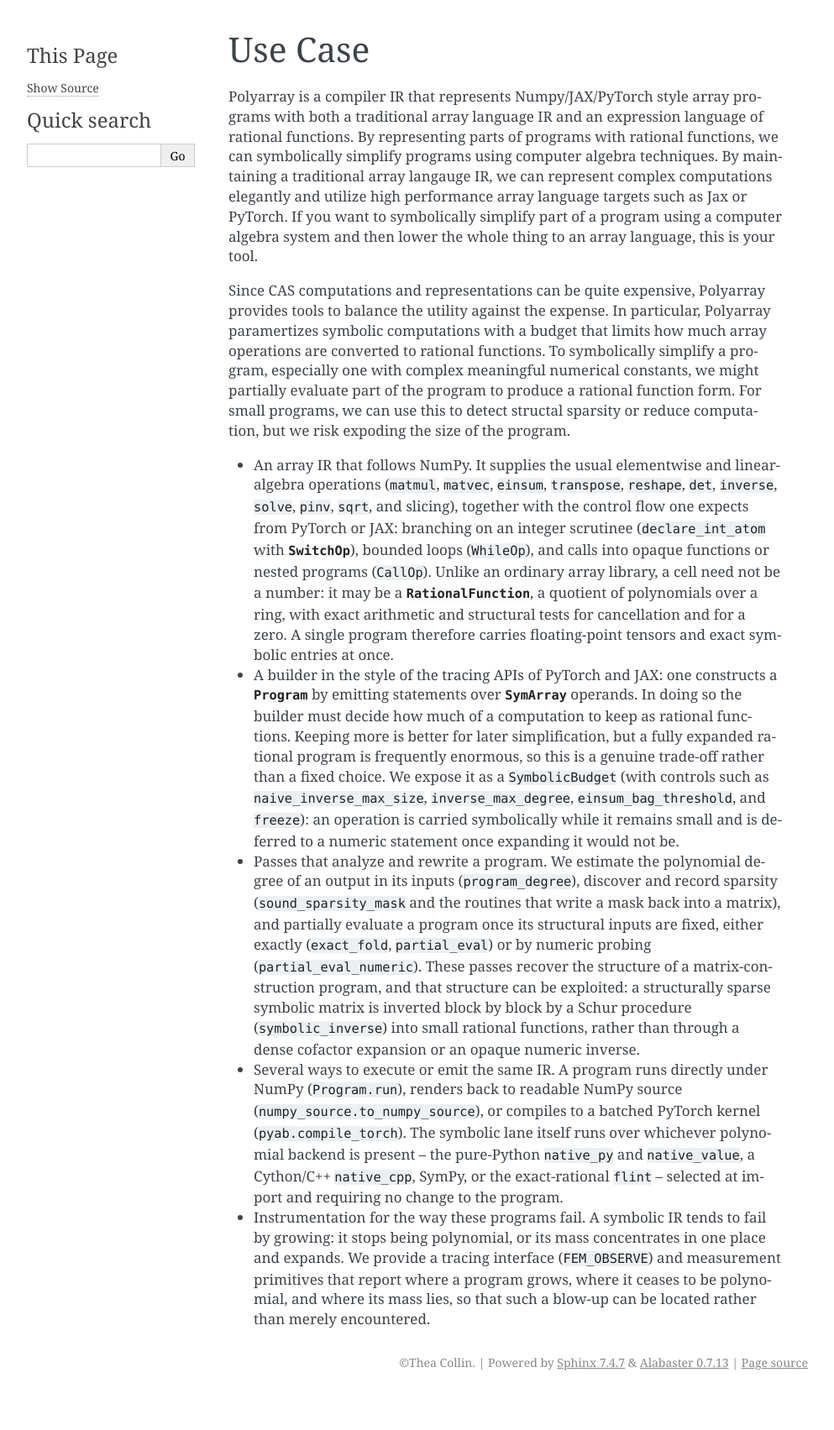
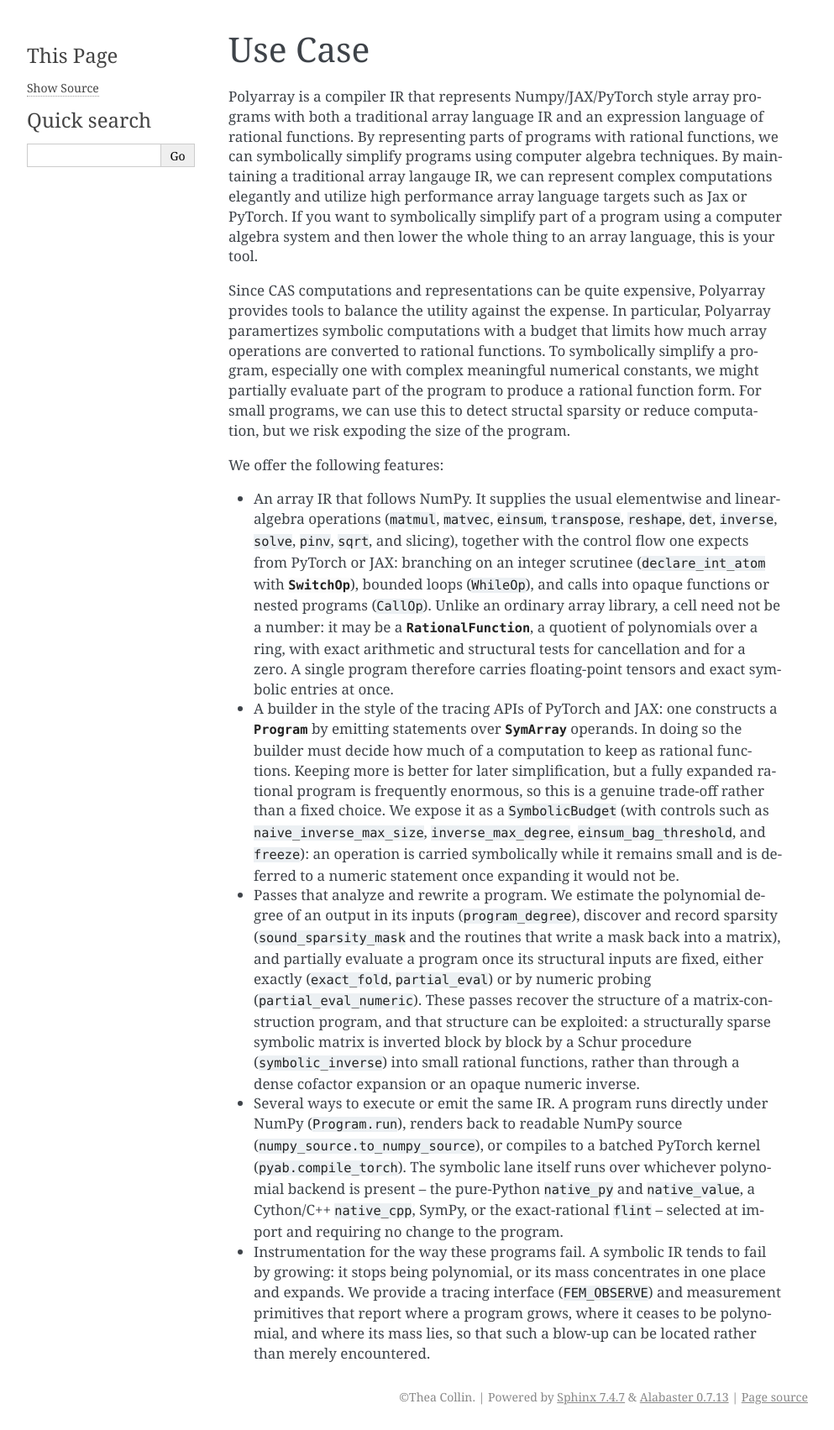
Before and after one commit to wraith1995/polyarray, a Sphinx documentation site: the page built from docs/source/philosophy.rst, in a window 1280 px wide. Shown: the whole page at 84% size, without its empty margins (148-1141 px from the left). Built offline with Sphinx 7.4.7, drawn with Linux system fonts in a browser that asks for light colours; before the commit the page ends 1662 px from its top, so only the background shows below that.

Commit message:
better docs

```diff
--- a/docs/source/philosophy.rst
+++ b/docs/source/philosophy.rst
@@ -16,6 +16,7 @@
 a rational function form. For small programs, we can use this to detect structal sparsity or reduce computation,
 but we risk expoding the size of the program.
 
+We offer the following features:
 
 * An array IR that follows NumPy. It supplies the usual elementwise and
   linear-algebra operations (``matmul``, ``matvec``, ``einsum``, ``transpose``,
```
